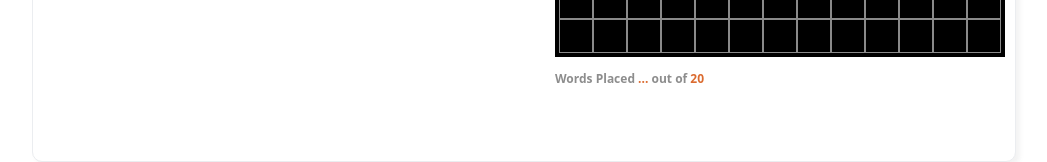
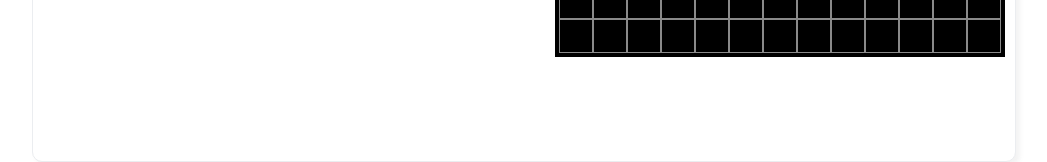
Before and after one commit to francescacallard/times-cross-word, a React (Create React App) app: page / in a window 1280 px wide. Shown: the part 557-719 px from the top of the page, without its empty margins (116-1163 px from the left). Built offline with nearby package versions, Linux system fonts and the light colour scheme.

Commit message:
fully working bar new generation on click

```diff
--- a/src/components/GenerateCrossword/index.jsx
+++ b/src/components/GenerateCrossword/index.jsx
@@ -33,7 +33,7 @@ export const GenerateCrossword = () => {
                 ) : (
                   <EmptyGrid />
                 )}
-                <WordsPlaced crosswordData={crosswordData} />
+                {/* <WordsPlaced crosswordData={crosswordData} /> */}
               </div>
             </div>
             <div className='right-side-container'>
```
